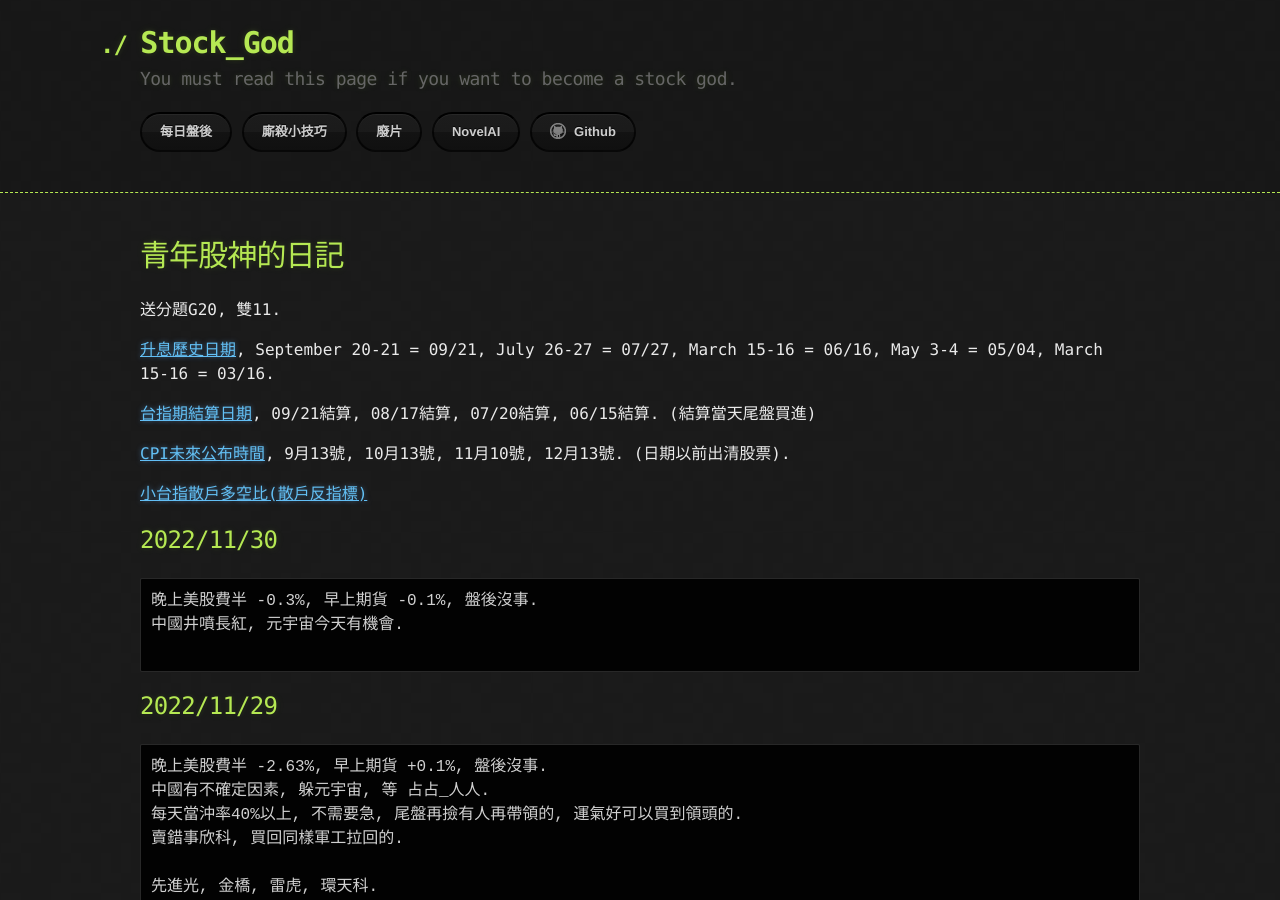
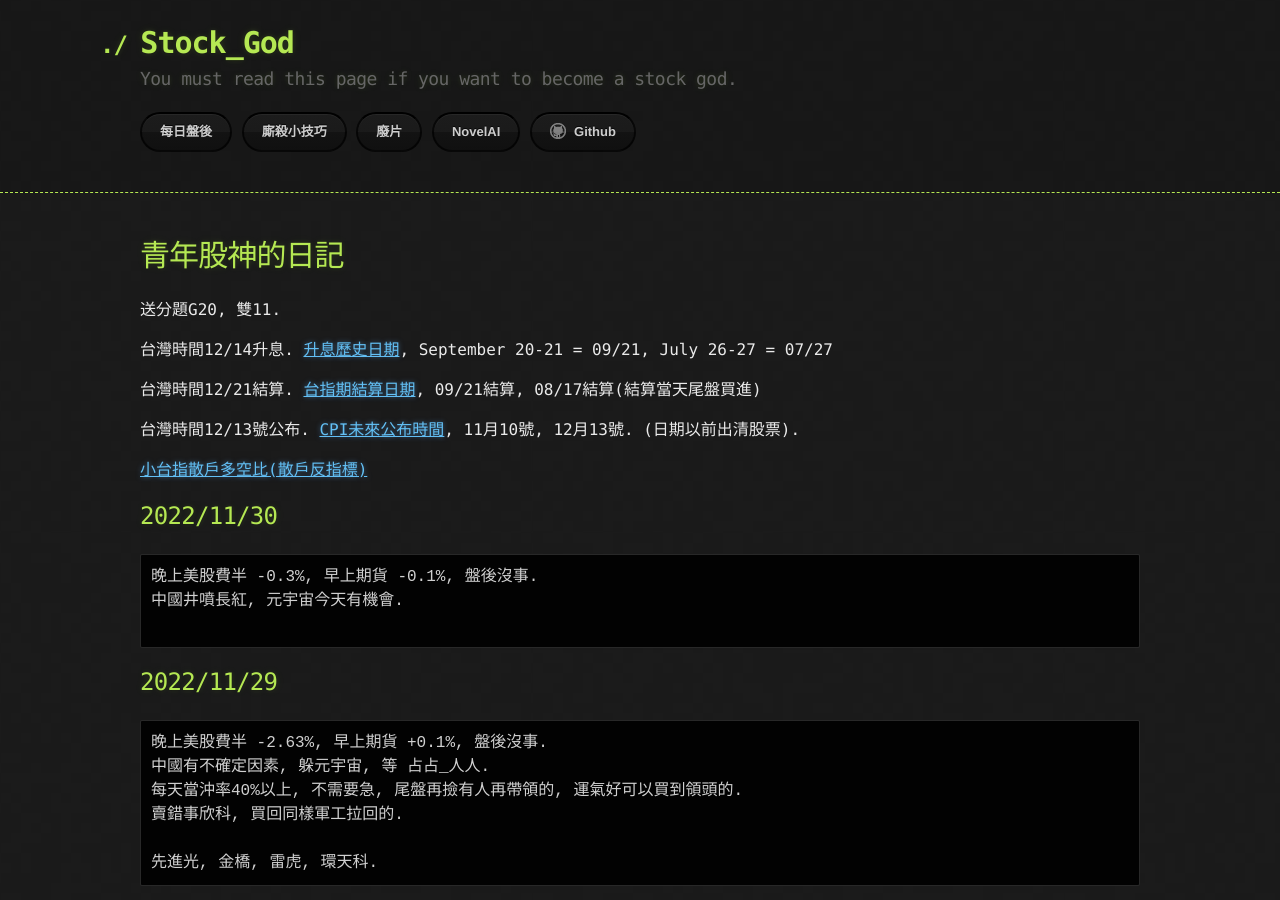
Before and after one commit to lepg5487/Stock_God, a Jekyll site: the page built from index.md, in a window 1280 px wide and 900 px high. Built offline with Jekyll 4.4.1, drawn with Linux system fonts in a browser that asks for light colours; our own code applies the rules of GitHub Pages for plain Markdown files.

Commit message:
Update index.md

```diff
--- a/index.md
+++ b/index.md
@@ -6,11 +6,11 @@
 
 送分題G20, 雙11.
 
-[升息歷史日期](https://www.federalreserve.gov/monetarypolicy/fomccalendars.htm), September 20-21 = 09/21, July 26-27 = 07/27, March 15-16 = 06/16, May 3-4 = 05/04, March 15-16 = 03/16.
-
-[台指期結算日期](https://options.tw/%E6%9C%9F%E8%B2%A8%E8%A1%8C%E4%BA%8B%E6%9B%86/), 09/21結算, 08/17結算, 07/20結算, 06/15結算. (結算當天尾盤買進)
-
-[CPI未來公布時間](https://chihyun.tw/cpi-release-date/), 9月13號, 10月13號, 11月10號, 12月13號. (日期以前出清股票).
+台灣時間12/14升息. [升息歷史日期](https://www.federalreserve.gov/monetarypolicy/fomccalendars.htm), September 20-21 = 09/21, July 26-27 = 07/27
+
+台灣時間12/21結算. [台指期結算日期](https://options.tw/%E6%9C%9F%E8%B2%A8%E8%A1%8C%E4%BA%8B%E6%9B%86/), 09/21結算, 08/17結算(結算當天尾盤買進)
+
+台灣時間12/13號公布. [CPI未來公布時間](https://chihyun.tw/cpi-release-date/), 11月10號, 12月13號. (日期以前出清股票).
 
 [小台指散戶多空比(散戶反指標)](https://www.macromicro.me/charts/20069/tw-mtx-long-to-short-ratio-of-individual-player)
 
```
